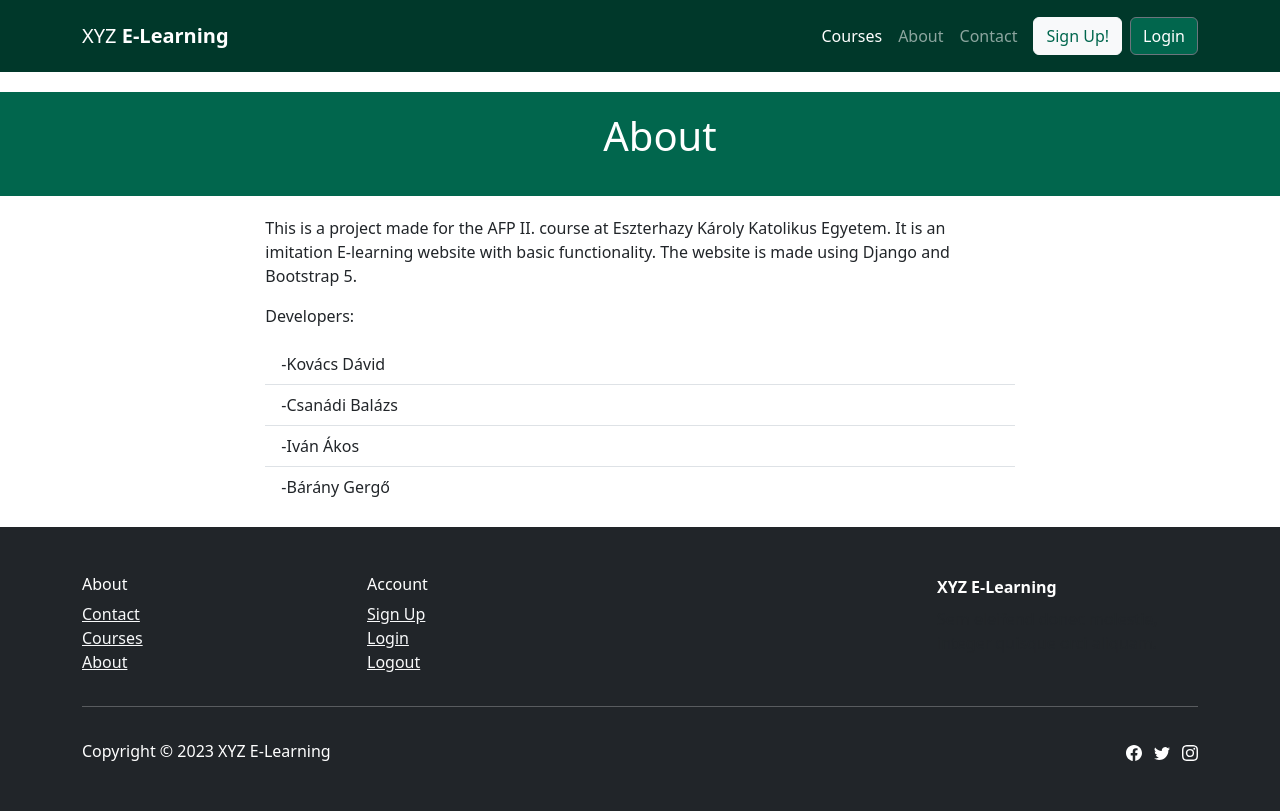
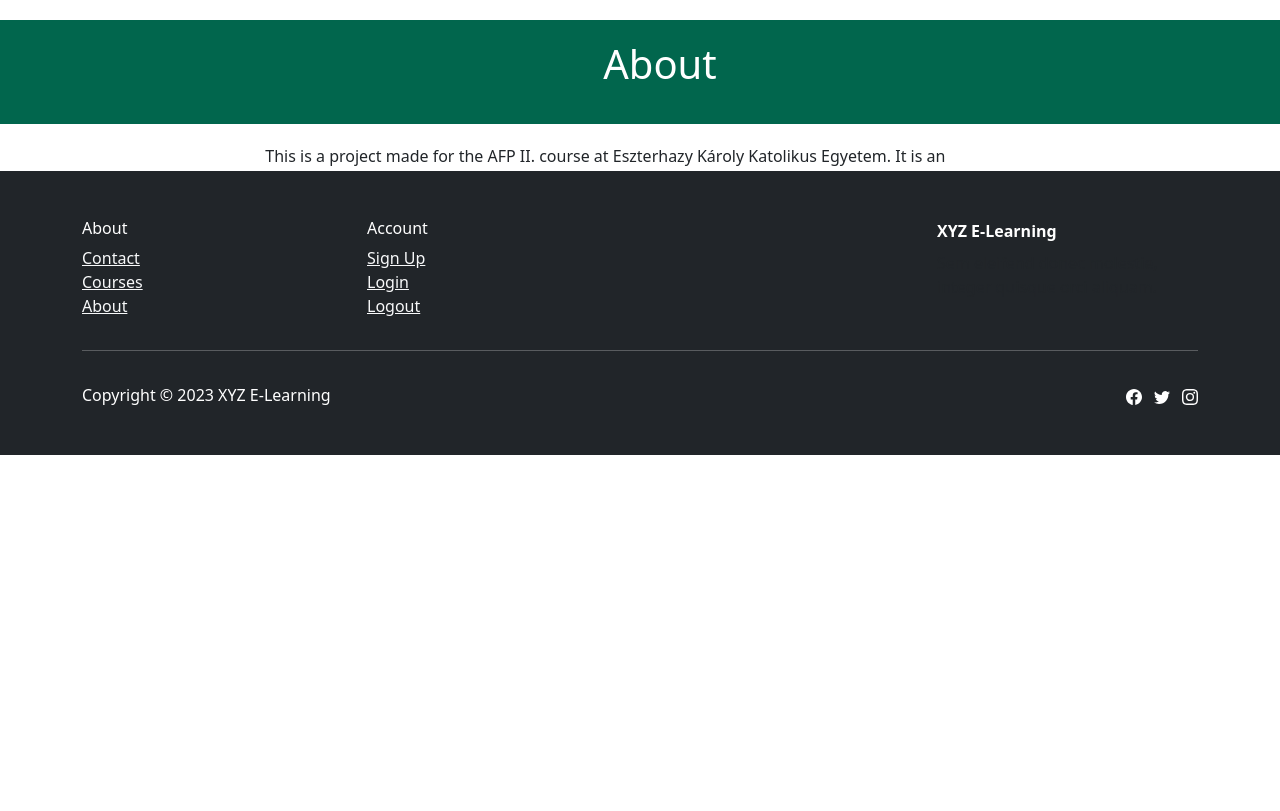
Before and after one commit to ivan-akos/e-learning-AFP2-23, a Django app: page /about/ in a window 1280 px wide. After the commit the page ends 455 px from the top, so only its background shows below. Run offline with Django 4.2, Linux system fonts and the light colour scheme; some libraries are stand-ins or nearby versions.

Commit message:
layout: fixed footer position

```diff
--- a/src/django/elearning_app/templates/layout.html
+++ b/src/django/elearning_app/templates/layout.html
@@ -16,33 +16,11 @@
     <div class="row">
         <div class="col">
             <section class="position-relative">
-                <nav class="navbar navbar-dark navbar-expand-md py-3 sticky-top" style="background-color: var(--custom-main-color)">
-                    <div class="container">
-                        <a class="navbar-brand d-flex align-items-center" href="/home">
-                            <span>XYZ <b>E-Learning</b></span>
-                        </a>
-                        <button data-bs-toggle="collapse" class="navbar-toggler" data-bs-target="#navcol-5">
-                            <span class="visually-hidden">Toggle navigation</span><span class="navbar-toggler-icon"></span>
-                        </button>
-                        <div class="collapse navbar-collapse" id="navcol-5">
-                            <ul class="navbar-nav ms-auto">
-                                <li class="nav-item"><a class="nav-link active" href="/courses">Courses</a></li>
-                                <li class="nav-item"><a class="nav-link" href="/about">About</a></li>
-                                <li class="nav-item"><a class="nav-link" href="/contact">Contact</a></li>
-                            </ul>
-                            {% if user.is_authenticated%}
-                            <a class="btn btn-secondary ms-md-2" style="background-color: var(--custom-secondary-color)" type="button" href="/logout">Logout</a>
-                            {% else %}
-                            <a class="btn btn-light ms-md-2" style="color: var(--custom-secondary-color)" role="button" href="/signup">Sign Up!</a>
-                            <a class="btn btn-secondary ms-md-2" style="background-color: var(--custom-secondary-color)" type="button" href="/home">Login</a>
-                            {% endif %}
-                        </div>
-                    </div>
-                </nav>
                         {%block content%}
 
                         {%endblock content%}
-                <footer class="text-white bg-dark" style="overflow: hidden;">
+
+                        <footer class="text-white bg-dark" style="overflow: hidden; position: absolute; bottom: 0; width: 100%;" >
                             <div class="container py-4 py-lg-5">
                                 <div class="row justify-content-center">
                                     <div class="col-sm-4 col-md-3 text-center text-lg-start d-flex flex-column item">
```
Lines whose indentation alone changed are shown as unchanged.
